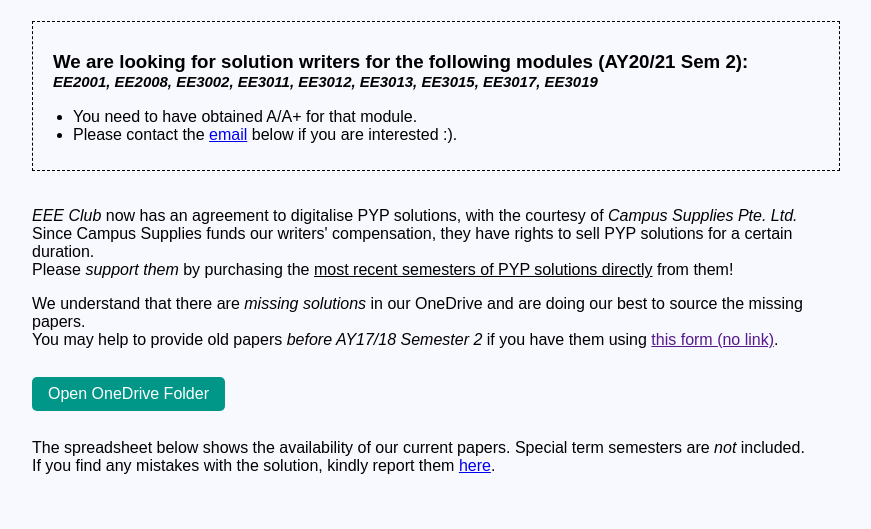
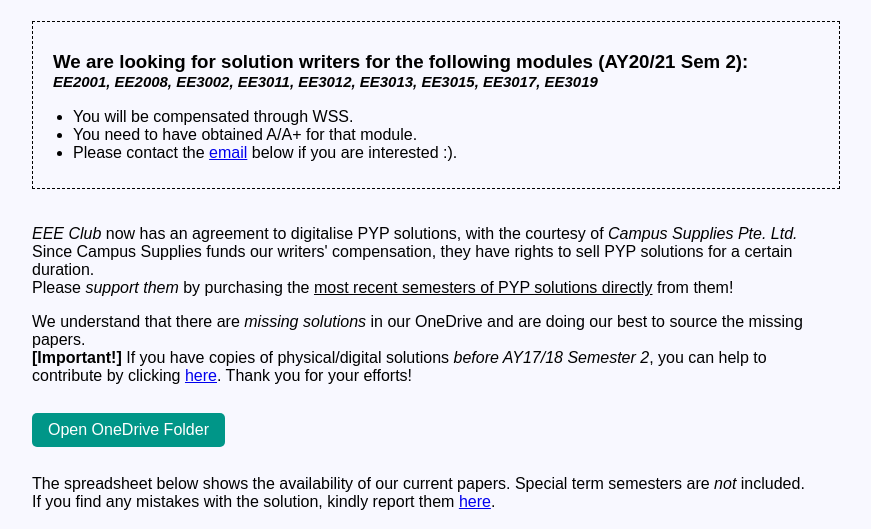
Before and after one commit to ntueeeclub/ntueeeclub.github.io, a plain HTML site: page index.html in a window 1280 px wide. Shown: the part 217-746 px from the top of the page, without its empty margins (205-1076 px from the left). Drawn offline with Linux system fonts and the light colour scheme; grey boxes are pictures that could not be loaded.

Commit message:
added form link

```diff
--- a/index.html
+++ b/index.html
@@ -22,6 +22,7 @@
             <h3>We are looking for solution writers for the following modules (AY20/21 Sem 2):<br><span id="mods">
                     EE2001, EE2008, EE3002, EE3011, EE3012, EE3013, EE3015, EE3017, EE3019</span></h3>
             <ul>
+                <li>You will be compensated through WSS.</li>
                 <li>You need to have obtained A/A+ for that module.</li>
                 <li>Please contact the <a href="mailto:EEEClub-SDD@e.ntu.edu.sg">email</a> below if you are interested
                     :).</li>
@@ -34,8 +35,9 @@
                 style="text-decoration: underline">most recent semesters of PYP solutions directly</span> from them!
             </p>
             <p>We understand that there are <em>missing solutions</em> in our OneDrive and are doing our best to source
-                the missing papers.<br>You may help to provide old papers <em>before AY17/18 Semester 2</em> if you have
-                them using <a href="" target="_blank">this form (no link)</a>.</p>
+                the missing papers.<br><strong>[Important!]</strong> If you have copies of physical/digital solutions <em>before
+                AY17/18 Semester 2</em>, you can help to contribute by clicking <a href="https://bit.ly/3yn2SvL" target="_blank">
+                here</a>. Thank you for your efforts!</p>
             <p><a class="w3-btn w3-teal btn-margin" onclick="document.getElementById('popup').style.display='block'">Open
                 OneDrive Folder</a></p>
             <p>The spreadsheet below shows the availability of our current papers. Special term semesters are
@@ -72,7 +74,7 @@
         src="https://docs.google.com/spreadsheets/d/e/2PACX-1vSR4YIPsXqYQzqdiMB2JiYinZEemuIKa03VrEw0G0uZlUmwBObqUlgVFDmqNcr7Xg/pubhtml?gid=471229936&amp;single=true&amp;widget=true&amp;headers=false"></iframe>
     <div class="main">
         <div class="counter">
-            <p>For any enquiries, you may email <em>Philip</em> at <a href="mailto:EEEClub-SDD@e.ntu.edu.sg">EEEClub-SDD@e.ntu.edu.sg</a>.</p>
+            <p>For any enquiries, you may contact <em>Philip</em> at <a href="mailto:EEEClub-SDD@e.ntu.edu.sg">EEEClub-SDD@e.ntu.edu.sg</a>.</p>
             <a href="https://www.hitwebcounter.com" target="_blank">
                 <img src="https://hitwebcounter.com/counter/counter.php?page=7845605&style=0038&nbdigits=5&type=ip&initCount=0" title="Free Counter" alt="web counter" border="0" /></a>
         </div>
```
